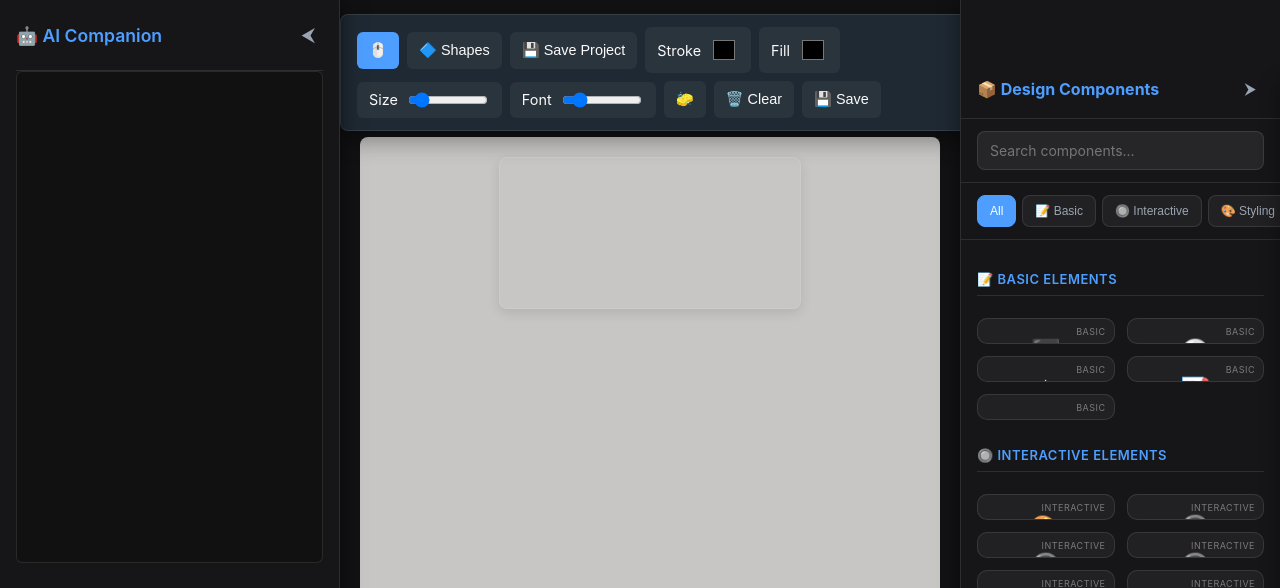
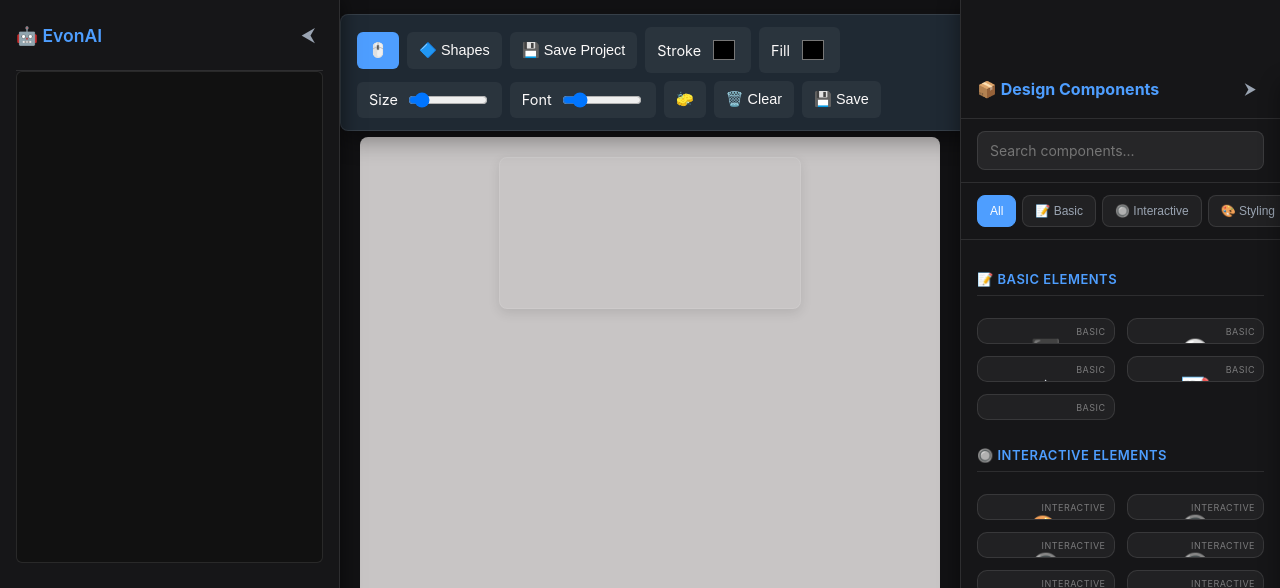
Before and after one commit to dawalmalik0405-spec/EvonAI, a Flask app: page /index.html in a window 1280 px wide. Shown: the top 588 px of the page. Run offline with Flask 3, Linux system fonts and the light colour scheme; the visitor is signed in with stand-in values (Sample User, id 1); a map, chart or similar area stays blank; some libraries are stand-ins or nearby versions.

Commit message:
Update index.html

```diff
--- a/templates/index.html
+++ b/templates/index.html
@@ -11,7 +11,7 @@
   <!-- Sidebar -->
   <div id="sidebar" class="sidebar">
     <div class="sidebar-header">
-      <h3>🤖 AI Companion</h3>
+      <h3>🤖 EvonAI</h3>
       <button id="toggleSidebar">⮜</button>
     </div>
 
@@ -153,4 +153,5 @@
   <script src="/static/component.js"> </script>
 
 </body>
+
 </html>
```
